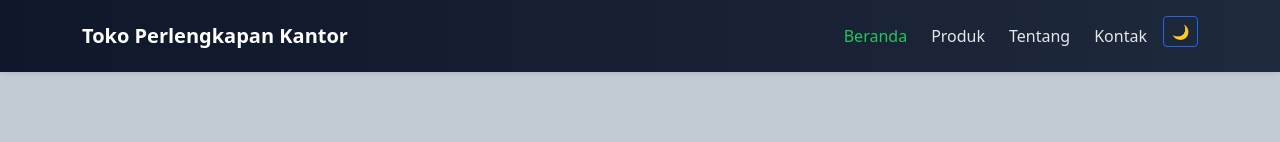
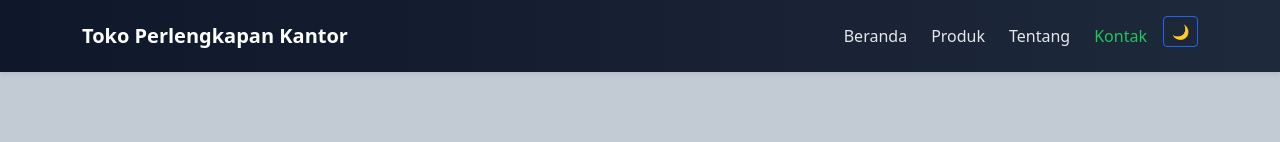
Before and after one commit to Noffal1404/projectPemwebKel2, a plain HTML site: page kontak.html in a window 1280 px wide. Shown: the top 142 px of the page. Drawn offline with nearby package versions, Linux system fonts and the light colour scheme.

Commit message:
nambahkan navbar active

```diff
--- a/kontak.html
+++ b/kontak.html
@@ -25,7 +25,7 @@
         <div class="collapse navbar-collapse" id="navbarNav">
           <ul class="navbar-nav ms-auto gap-2">
             <li class="nav-item">
-              <a class="nav-link active" href="index.html">Beranda</a>
+              <a class="nav-link" href="index.html">Beranda</a>
             </li>
             <li class="nav-item">
               <a class="nav-link" href="produk.html">Produk</a>
@@ -34,7 +34,7 @@
               <a class="nav-link" href="tentang.html">Tentang</a>
             </li>
             <li class="nav-item">
-              <a class="nav-link" href="kontak.html">Kontak</a>
+              <a class="nav-link active" href="kontak.html">Kontak</a>
             </li>
             <li class="nav-item">
               <button id="darkToggle" class="btn btn-sm btn-outline-primary">🌙</button>
```
